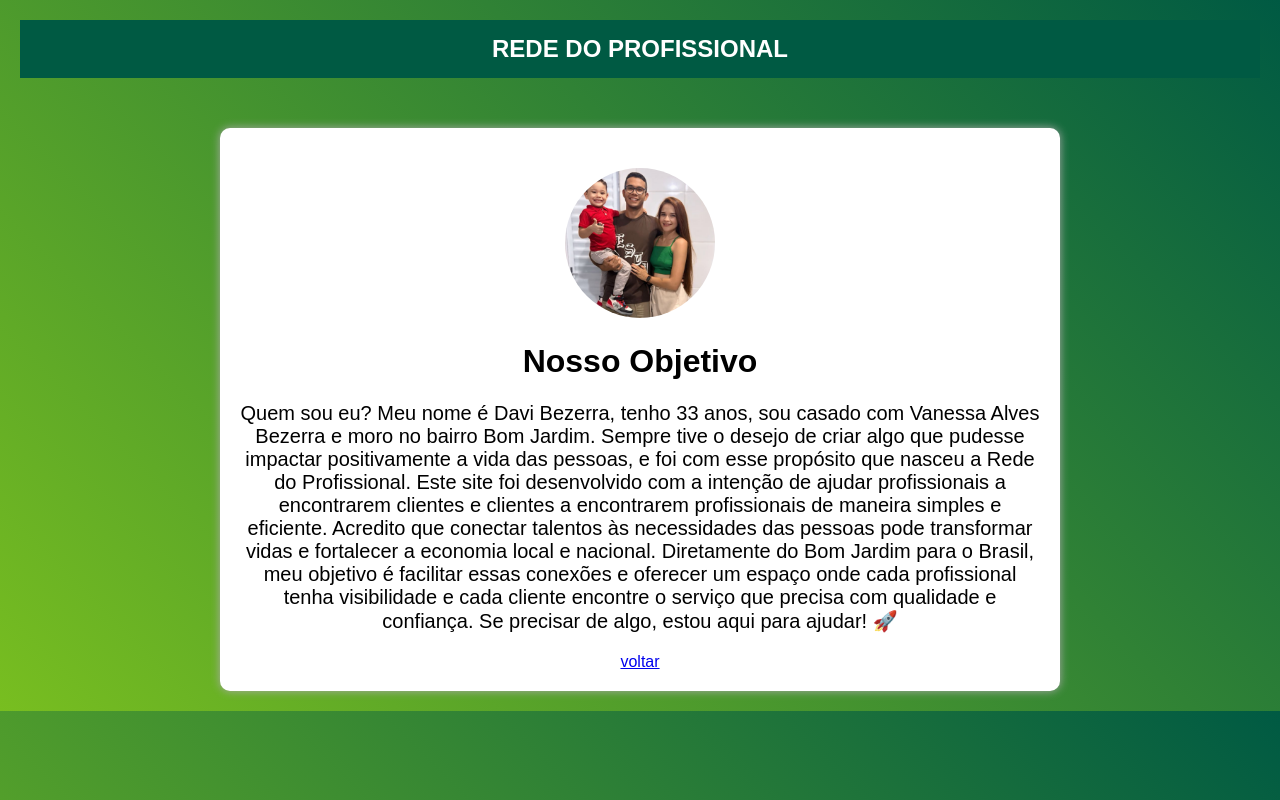
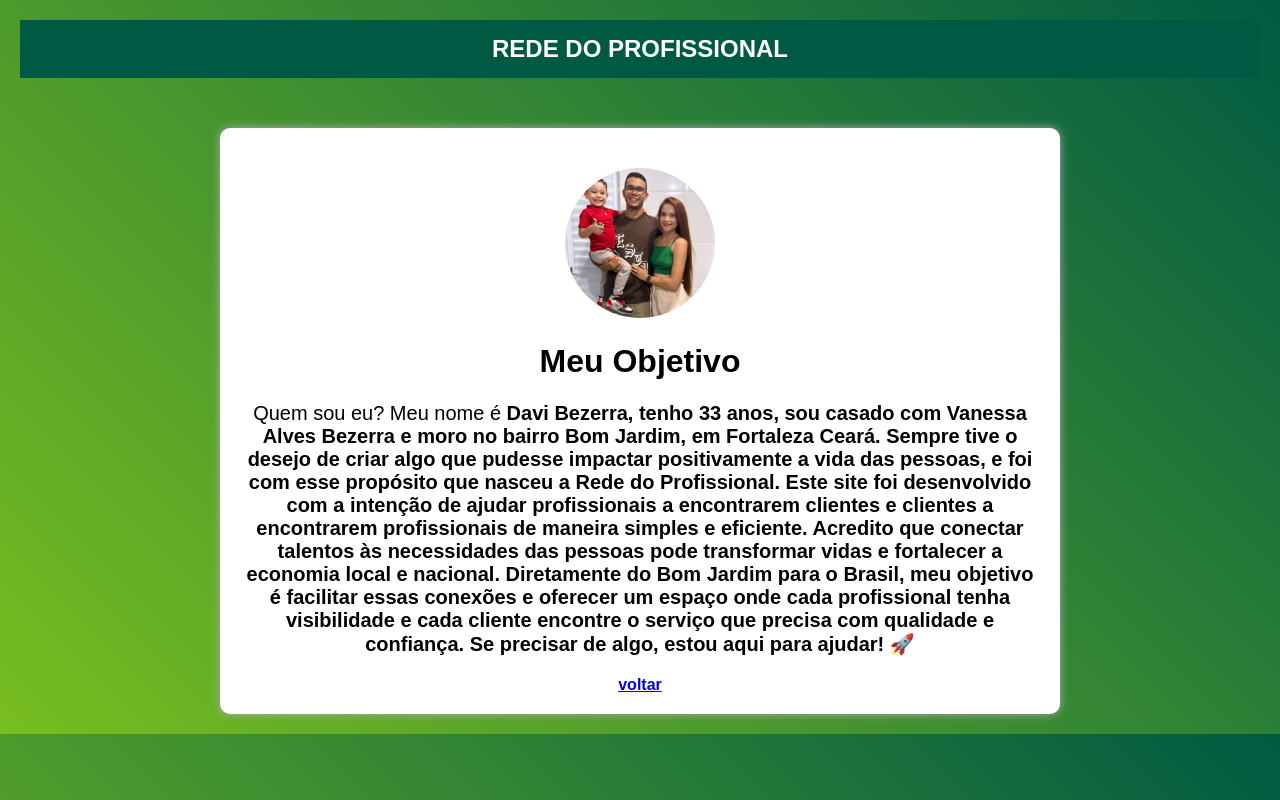
Before and after one commit to davibeza/sou-profissional, a plain HTML site: page pageone.html in a window 1280 px wide. Drawn offline with Linux system fonts and the light colour scheme.

Commit message:
Update pageone.html

```diff
--- a/pageone.html
+++ b/pageone.html
@@ -53,10 +53,10 @@
 
     <div class="container">
         <img src="familia.png" alt="familia" class="profile-pic">
-        <h1>Nosso Objetivo</h1>
+        <h1>Meu Objetivo</h1>
         <p class="objective-text">Quem sou eu?
 
-            Meu nome é Davi Bezerra, tenho 33 anos, sou casado com Vanessa Alves Bezerra e moro no bairro Bom Jardim. Sempre tive o desejo de criar algo que pudesse impactar positivamente a vida das pessoas, e foi com esse propósito que nasceu a Rede do Profissional.
+            Meu nome é <strong> Davi Bezerra, <strong/> tenho 33 anos, sou casado com <strong>Vanessa Alves Bezerra<strong/> e moro no bairro Bom Jardim, em Fortaleza Ceará. Sempre tive o desejo de criar algo que pudesse impactar positivamente a vida das pessoas, e foi com esse propósito que nasceu a Rede do Profissional.
 
             Este site foi desenvolvido com a intenção de ajudar profissionais a encontrarem clientes e clientes a encontrarem profissionais de maneira simples e eficiente. Acredito que conectar talentos às necessidades das pessoas pode transformar vidas e fortalecer a economia local e nacional.
 
```
